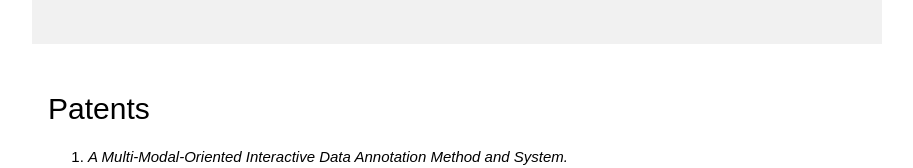
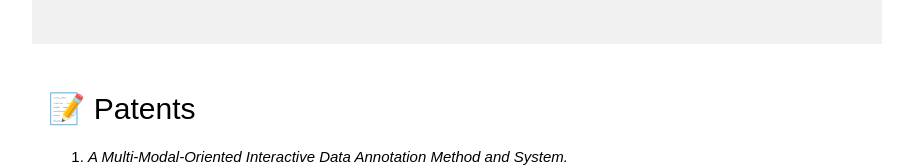
Before and after one commit to nlpz127/HomePage, a plain HTML site: page index.html in a window 1280 px wide. Shown: the part 2932-3100 px from the top of the page, without its empty margins (258-1171 px from the left). Drawn offline with Linux system fonts and the light colour scheme; a script that the page names is missing.

Commit message:
add icon

```diff
--- a/index.html
+++ b/index.html
@@ -215,7 +215,7 @@
 <!-- Update - The Pantents Section -->
 <div class="w3-container w3-padding-32" id="patents">
 
-  <h2>Patents</h2>
+  <h2>📝 Patents</h2>
   <ol>
 
     <p>
```
